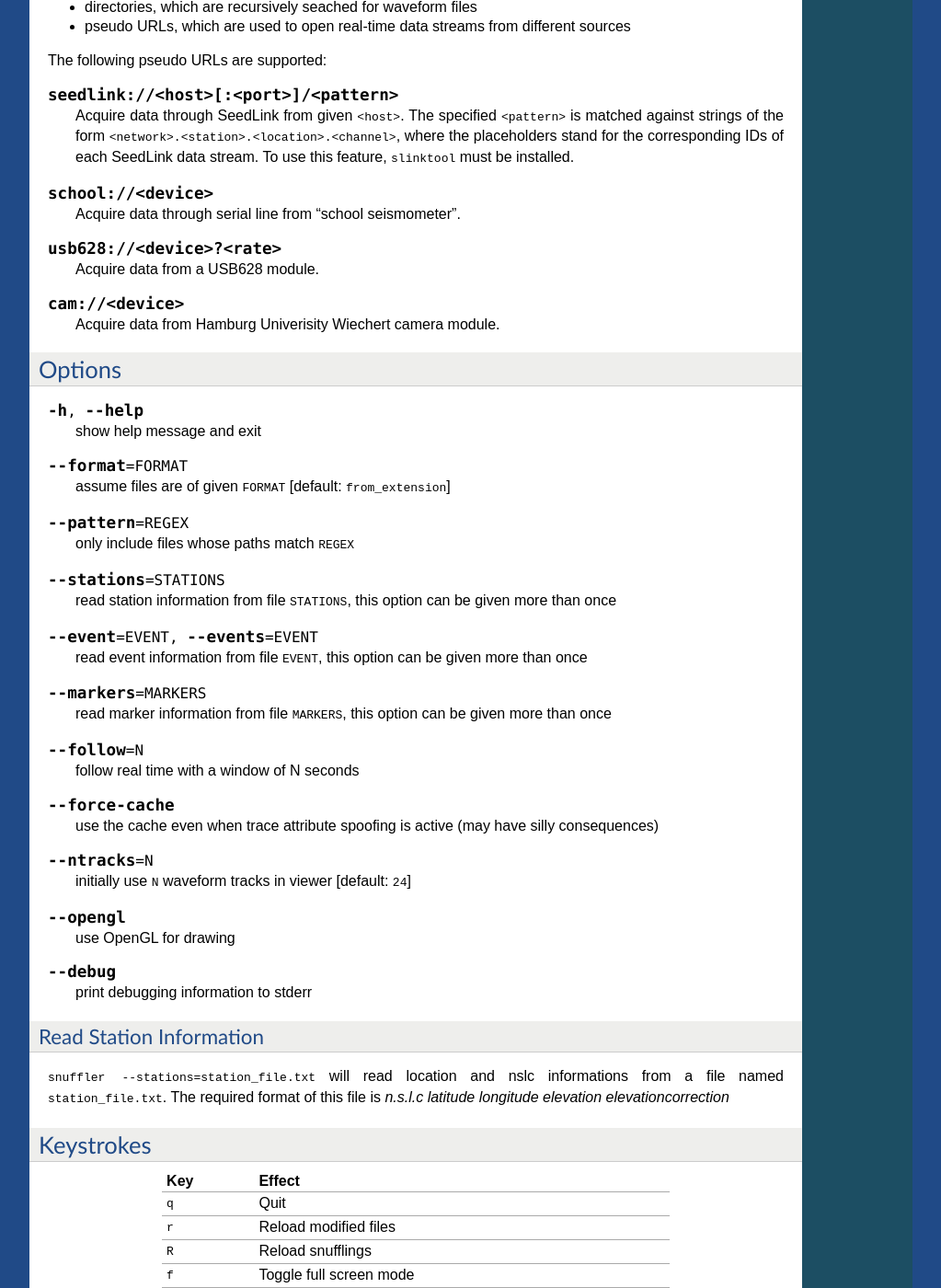
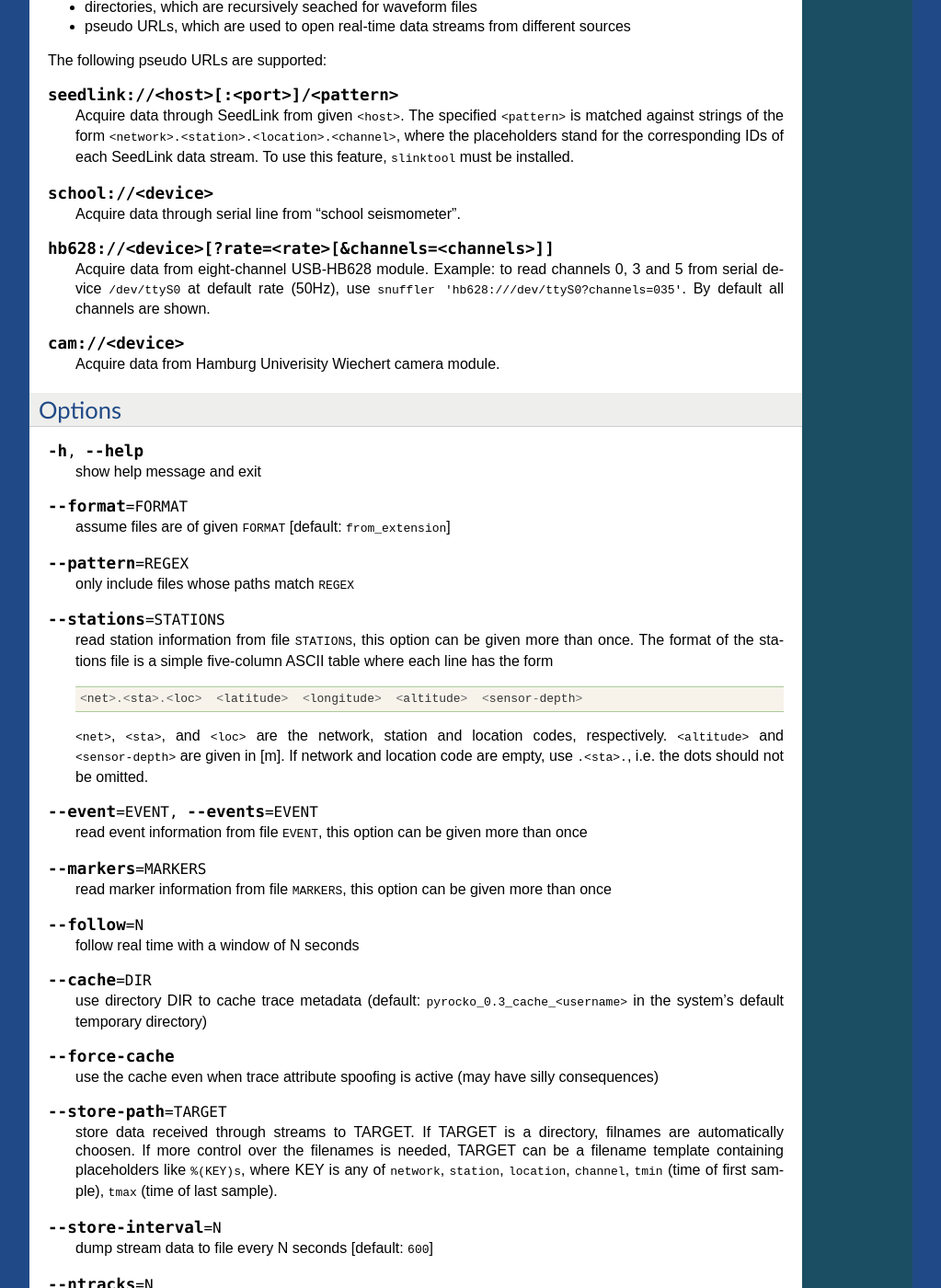
Before and after one commit to pyrocko/pyrocko, a Sphinx documentation site: the page built from doc/snuffler.rst, in a window 1280 px wide and 1400 px high, scrolled down 510 px. Shown: the whole window at 92% size, without its empty margins (128-1151 px from the left). Built offline with Sphinx 7.4.7, drawn with Linux system fonts in a browser that asks for light colours; formulas are drawn with MathJax 3; the version number is read from the project's files by our own code.

Commit message:
improved snuffler docs

```diff
--- a/doc/snuffler.rst
+++ b/doc/snuffler.rst
@@ -38,9 +38,12 @@ The following pseudo URLs are supported:
 
     Acquire data through serial line from "school seismometer".
 
-.. describe:: usb628://<device>?<rate>
+.. describe:: hb628://<device>[?rate=<rate>[&channels=<channels>]]
 
-   Acquire data from a USB628 module.
+   Acquire data from eight-channel USB-HB628 module. Example: to read channels
+   0, 3 and 5 from serial device ``/dev/ttyS0`` at default rate (50Hz), use
+   ``snuffler 'hb628:///dev/ttyS0?channels=035'``. By default all channels are
+   shown.
 
 .. describe:: cam://<device>
 
@@ -66,7 +69,18 @@ Options
 
 .. option:: --stations=STATIONS
 
-    read station information from file ``STATIONS``, this option can be given more than once
+    read station information from file ``STATIONS``, this option can be given
+    more than once.  The format of the stations file is a simple five-column
+    ASCII table where each line has the form
+
+    ::
+
+       <net>.<sta>.<loc>  <latitude>  <longitude>  <altitude>  <sensor-depth>
+
+    ``<net>``, ``<sta>``, and ``<loc>`` are the network, station and location
+    codes, respectively. ``<altitude>`` and ``<sensor-depth>`` are given in
+    [m]. If network and location code are empty, use ``.<sta>.``, i.e. the dots
+    should not be omitted.
 
 .. option:: --event=EVENT, --events=EVENT
 
@@ -80,9 +94,21 @@ Options
 
     follow real time with a window of N seconds
 
+.. option:: --cache=DIR
+
+    use directory DIR to cache trace metadata (default: ``pyrocko_0.3_cache_<username>`` in the system's default temporary directory)
+
 .. option:: --force-cache
 
     use the cache even when trace attribute spoofing is active (may have silly consequences)
+
+.. option:: --store-path=TARGET
+
+    store data received through streams to TARGET. If TARGET is a directory, filnames are automatically choosen. If    more control over the filenames is needed, TARGET can be a filename template containing placeholders like ``%(KEY)s``, where KEY is any of ``network``, ``station``, ``location``, ``channel``, ``tmin`` (time of first sample), ``tmax`` (time of last sample).
+
+.. option:: --store-interval=N
+
+    dump stream data to file every N seconds [default: ``600``]
 
 .. option:: --ntracks=N
 
@@ -95,13 +121,6 @@ Options
 .. option:: --debug
 
     print debugging information to stderr
-
-Read Station Information
-^^^^^^^^^^^^^^^^^^^^^^^^
-``snuffler --stations=station_file.txt``
-will read location and nslc informations from a file named ``station_file.txt``. The required format of this file is
-*n.s.l.c latitude longitude elevation elevationcorrection*
-
 
 
 Keystrokes
```
